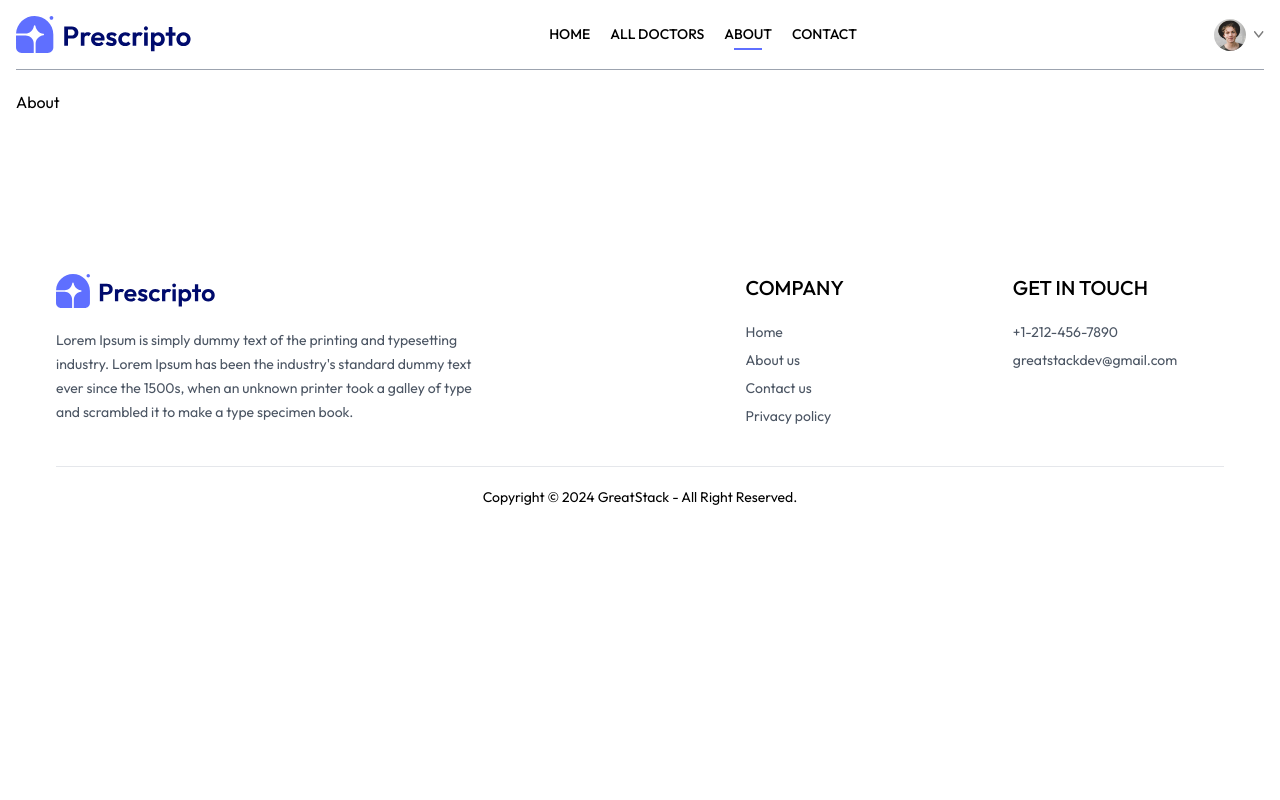
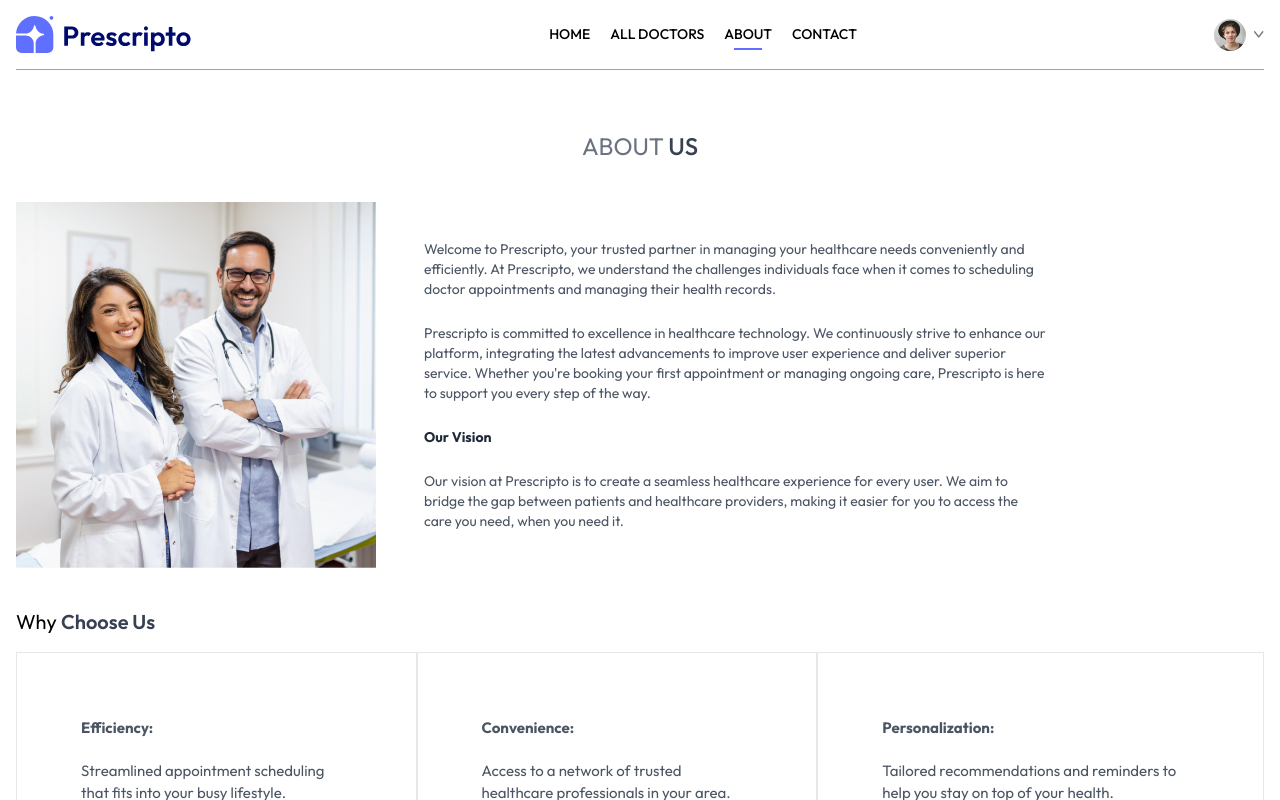
Before and after one commit to Sudarshan0306/Prescripto, a React (Vite) app in the folder frontend/: page /about in a window 1280 px wide. Shown: the top 800 px of the page. Built offline with nearby package versions, Linux system fonts and the light colour scheme.

Commit message:
complete about us page

```diff
--- a/frontend/src/pages/About.jsx
+++ b/frontend/src/pages/About.jsx
@@ -1,9 +1,73 @@
-import React from 'react'
+import React from "react";
+import { assets } from "../assets/assets_frontend/assets";
 
 const About = () => {
   return (
-    <div>About</div>
-  )
-}
+    <div className="">
+      <div className="text-center text-2xl pt-10 text-gray-500">
+        <p className="">
+          ABOUT <span className="text-gray-700 font-medium">US</span>
+        </p>
+      </div>
 
-export default About
+      <div className="my-10 flex flex-col md:flex-row gap-12">
+        <img className="w-full max-w-[360px]" src={assets.about_image} alt="" />
+        <div className="flex flex-col justify-center gap-6 md:w-2/4 text-sm text-gray-600">
+          <p>
+            Welcome to Prescripto, your trusted partner in managing your
+            healthcare needs conveniently and efficiently. At Prescripto, we
+            understand the challenges individuals face when it comes to
+            scheduling doctor appointments and managing their health records.
+          </p>
+          <p>
+            Prescripto is committed to excellence in healthcare technology. We
+            continuously strive to enhance our platform, integrating the latest
+            advancements to improve user experience and deliver superior
+            service. Whether you're booking your first appointment or managing
+            ongoing care, Prescripto is here to support you every step of the
+            way.
+          </p>
+          <b className="text-gray-800">Our Vision</b>
+          <p>
+            Our vision at Prescripto is to create a seamless healthcare
+            experience for every user. We aim to bridge the gap between patients
+            and healthcare providers, making it easier for you to access the
+            care you need, when you need it.
+          </p>
+        </div>
+      </div>
+
+      <div className="text-xl my-4">
+        <p>
+          Why <span className="text-gray-700 font-semibold">Choose Us</span>{" "}
+        </p>
+      </div>
+
+      <div className="flex flex-col md:flex-row mb-20">
+        <div className="border px-10 md:px-16 py-8 sm:py-16 flex flex-col gap-5 text-[15px] hover:bg-primary hover:text-white transition-all duration-300 text-gray-600 cursor-pointer">
+          <b>Efficiency:</b>
+          <p>
+            Streamlined appointment scheduling that fits into your busy
+            lifestyle.
+          </p>
+        </div>
+        <div className="border px-10 md:px-16 py-8 sm:py-16 flex flex-col gap-5 text-[15px] hover:bg-primary hover:text-white transition-all duration-300 text-gray-600 cursor-pointer">
+          <b>Convenience:</b>
+          <p>
+            Access to a network of trusted healthcare professionals in your
+            area.
+          </p>
+        </div>
+        <div className="border px-10 md:px-16 py-8 sm:py-16 flex flex-col gap-5 text-[15px] hover:bg-primary hover:text-white transition-all duration-300 text-gray-600 cursor-pointer">
+          <b>Personalization:</b>
+          <p>
+            Tailored recommendations and reminders to help you stay on top of
+            your health.
+          </p>
+        </div>
+      </div>
+    </div>
+  );
+};
+
+export default About;
```
